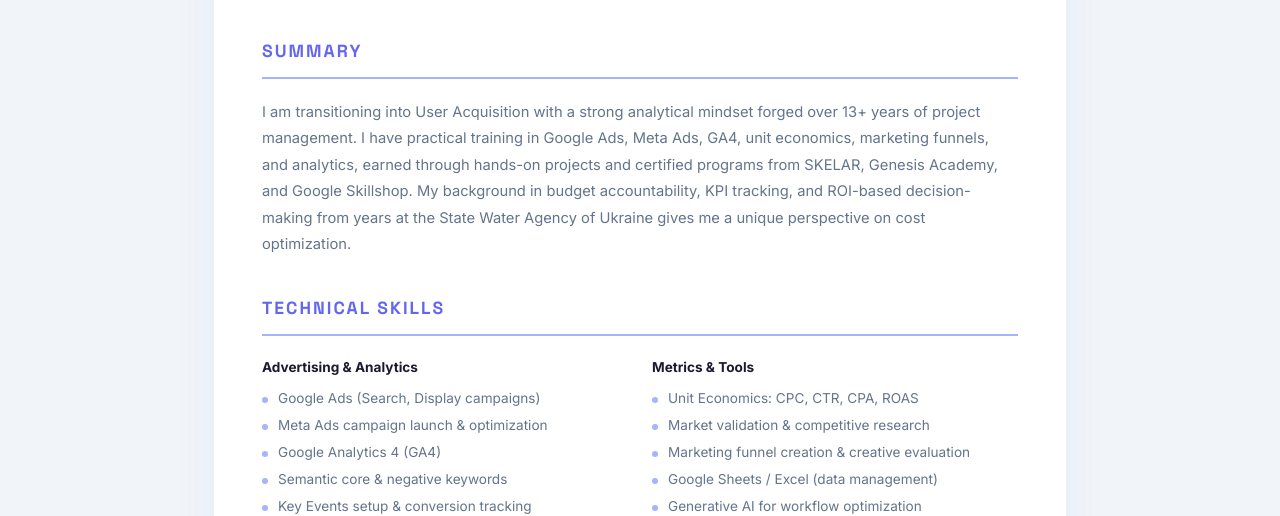
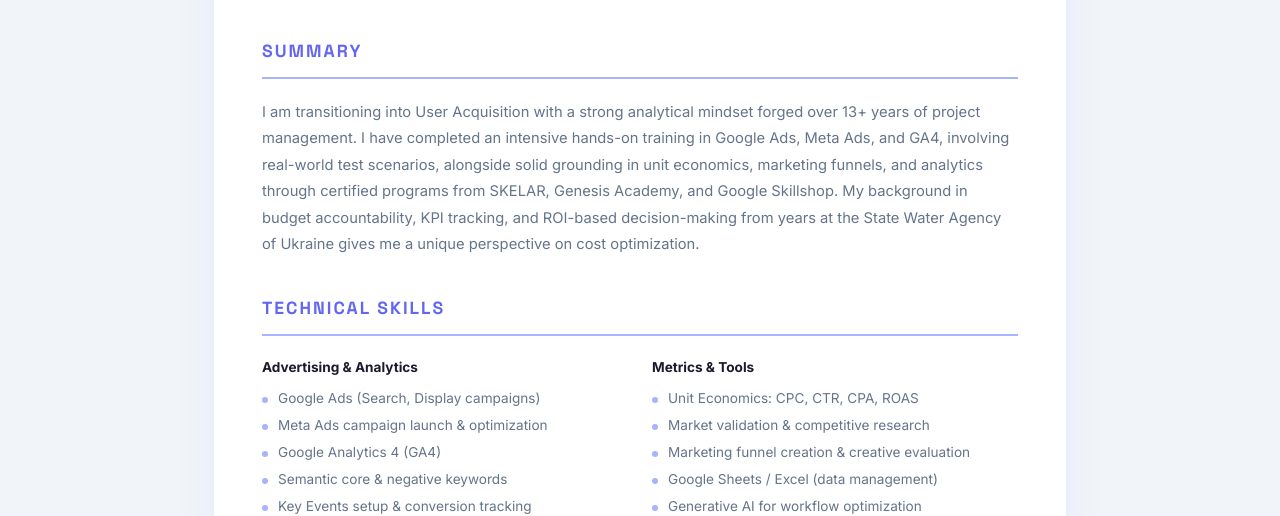
Before and after one commit to arsytyi/arsytyi.github.io, a plain HTML site: page cv.html in a window 1280 px wide. Shown: the part 291-807 px from the top of the page. Drawn offline with Linux system fonts and the light colour scheme.

Commit message:
Revise CV summary for clarity and detail
Updated the summary section to reflect completed training and real-world scenarios.

```diff
--- a/cv.html
+++ b/cv.html
@@ -249,7 +249,7 @@
 
         <section class="cv-section">
           <h2 class="cv-section__title">Summary</h2>
-          <p class="cv-about">I am transitioning into User Acquisition with a strong analytical mindset forged over 13+ years of project management. I have practical training in Google Ads, Meta Ads, GA4, unit economics, marketing funnels, and analytics, earned through hands-on projects and certified programs from SKELAR, Genesis Academy, and Google Skillshop. My background in budget accountability, KPI tracking, and ROI-based decision-making from years at the State Water Agency of Ukraine gives me a unique perspective on cost optimization.</p>
+          <p class="cv-about">I am transitioning into User Acquisition with a strong analytical mindset forged over 13+ years of project management. I have completed an intensive hands-on training in Google Ads, Meta Ads, and GA4, involving real-world test scenarios, alongside solid grounding in unit economics, marketing funnels, and analytics through certified programs from SKELAR, Genesis Academy, and Google Skillshop. My background in budget accountability, KPI tracking, and ROI-based decision-making from years at the State Water Agency of Ukraine gives me a unique perspective on cost optimization.</p>
         </section>
 
         <section class="cv-section">
```
